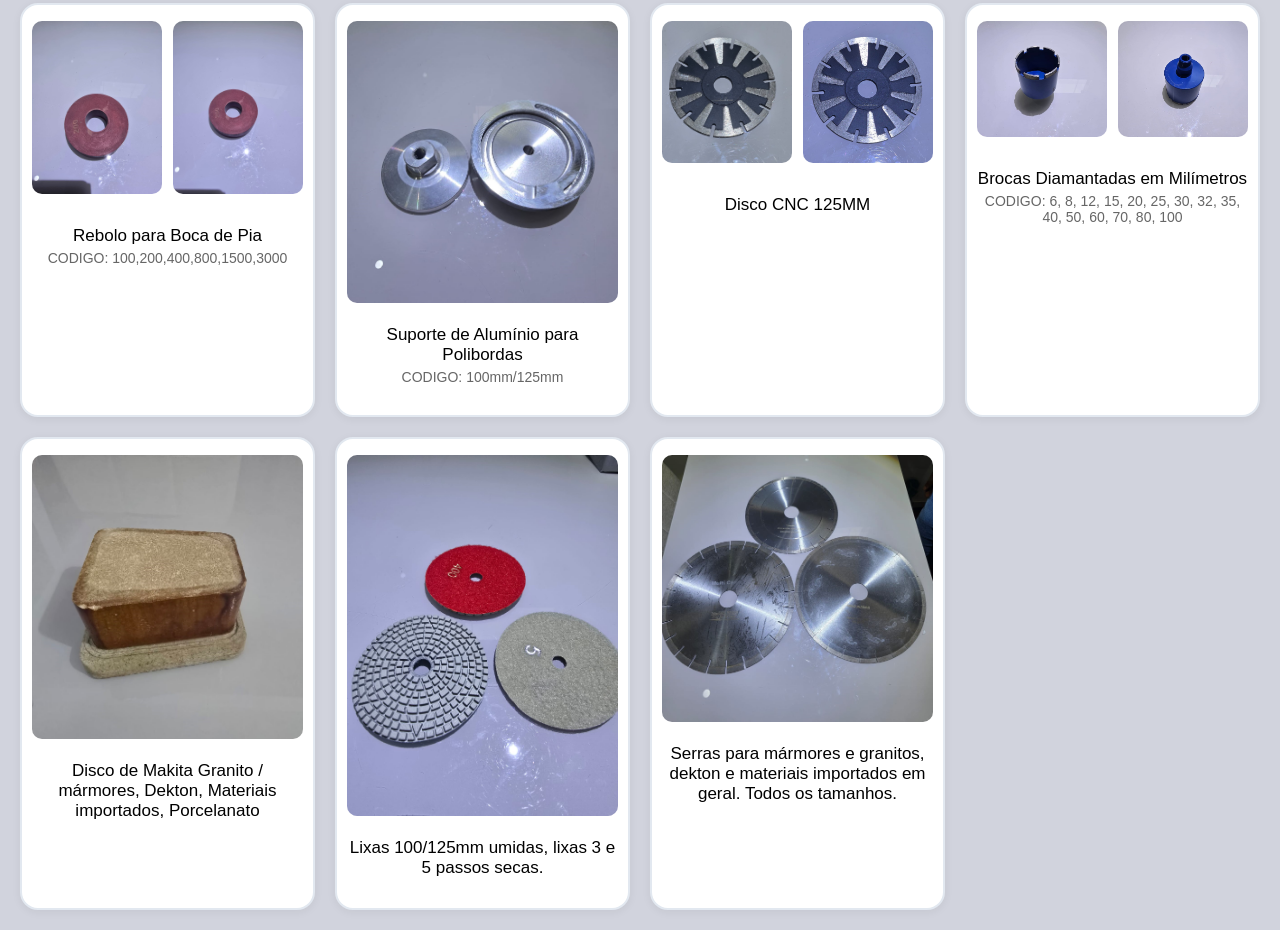
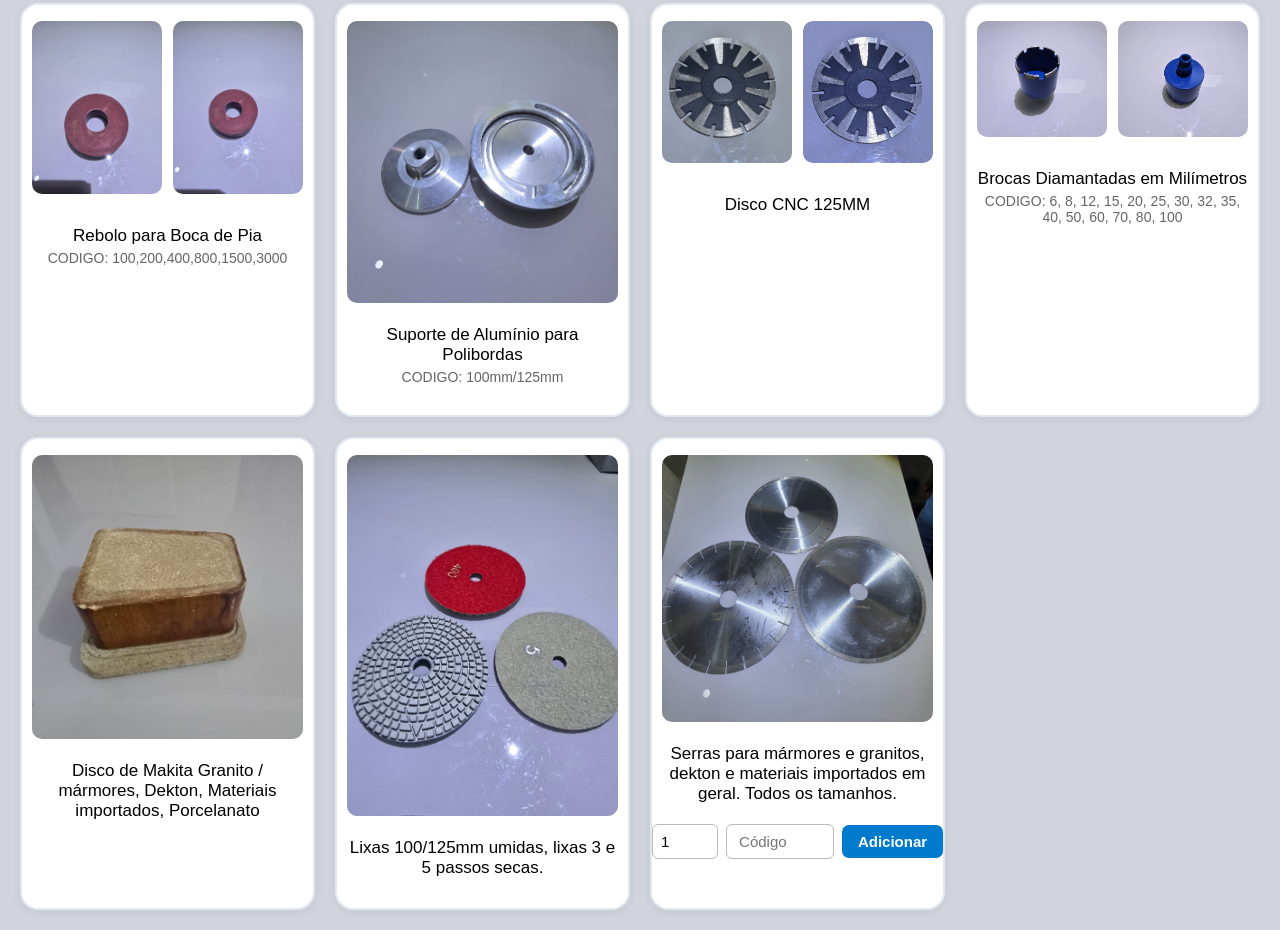
Before and after one commit to euricoedito/Multi-Center, a website: page index.html in a window 1280 px wide. Shown: the part 1980-2910 px from the top of the page. Drawn offline with Linux system fonts and the light colour scheme.

Commit message:
Deploy pronto

```diff
--- a/index.html
+++ b/index.html
@@ -556,6 +556,13 @@ header {
     <div class="product-card" data-id="10" data-categories="Serras">
       <img src="img/Serras/Serras.jpg" alt="Serras">
       <div class="product-title">Serras para mármores e granitos, dekton e materiais importados em geral. Todos os tamanhos.</div>
+             <div class="product-controls">
+        <input type="number" class="quantity" value="1" min="1">
+        <input type="text" class="product-code" placeholder=" Código ">
+        <button class="add-to-cart">Adicionar</button>
+      </div>
+     </div>
+
     </div>
 
   </div>
```
